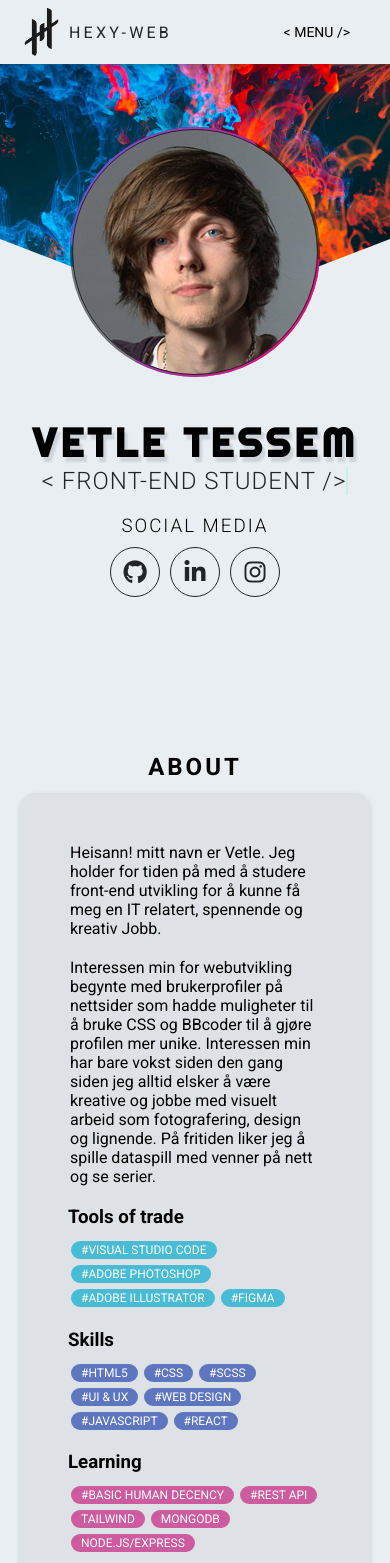
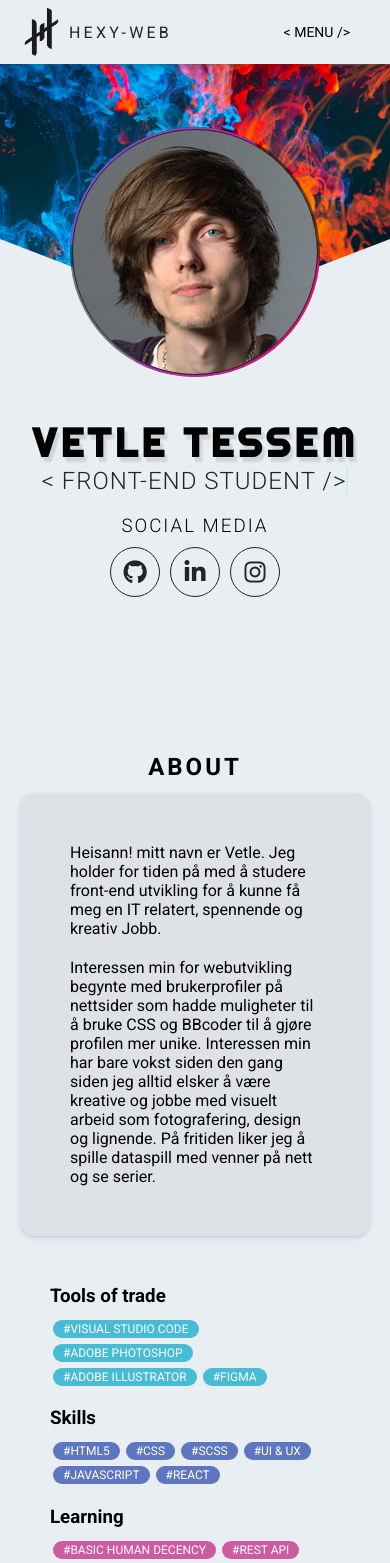
Before and after one commit to H3X-C0DE/Hex-Portfolio, a React (Create React App) app: page / in a window 390 px wide. Shown: the top 1563 px of the page. Built offline with nearby package versions, Linux system fonts and the light colour scheme.

Commit message:
Fixed placements and organized layout better

```diff
--- a/src/Components/About.jsx
+++ b/src/Components/About.jsx
@@ -19,6 +19,7 @@ export default function About() {
             arbeid som fotografering, design og lignende. På fritiden liker jeg
             å spille dataspill med venner på nett og se serier.
           </p>
+        </div>
         <div className="tag-container">
           <h3 className="tag-title">Tools of trade</h3>
           <div className="tag-content">
@@ -34,7 +35,6 @@ export default function About() {
             <div className="tag tag-purple">#CSS</div>
             <div className="tag tag-purple">#SCSS</div>
             <div className="tag tag-purple">#UI & UX</div>
-              <div className="tag tag-purple">#Web Design</div>
             <div className="tag tag-purple">#Javascript</div>
             <div className="tag tag-purple">#React</div>
           </div>
@@ -52,7 +52,6 @@ export default function About() {
           </div>
         </div>
       </div>
-      </div>
     </section>
   );
 }
--- a/src/Styles/About.css
+++ b/src/Styles/About.css
@@ -1,10 +1,8 @@
 .about-container {
   display: flex;
-  /* background: var(--body-bg); */
-  /* max-width: 80vw; */
   margin: 0 auto;
   border-radius: 5px;
-  flex-wrap: wrap;
+  flex-direction: column;
 }
 .background-element {
   width: 100vw;
@@ -50,7 +48,12 @@
   flex-wrap: wrap;
 }
 .tag-container {
-  margin: 18px;
+  /* margin: 18px; */
+  /* margin: 0 auto; */
+  margin: 0 5em;
+  padding: 30px;
+  max-width: 900px;
+  border-radius: 15px;
 }
 .tag-container h3 {
   margin-bottom: 10px;
@@ -78,7 +81,7 @@
   background-color: #cd5b9f;
 }
 
-@media only screen and (max-width: 700px) {
+@media only screen and (max-width: 800px) {
   section {
     max-width: 100vw;
   }
@@ -86,4 +89,12 @@
   .about-container {
     padding: 30px 20px 30px 20px;
   }
+  .tag-container {
+    /* margin: 18px; */
+    margin: 0 auto;
+    /* margin: 0 5em; */
+    padding: 30px;
+    max-width: 900px;
+    border-radius: 15px;
+  }
 }
```
Lines whose indentation alone changed are shown as unchanged.
